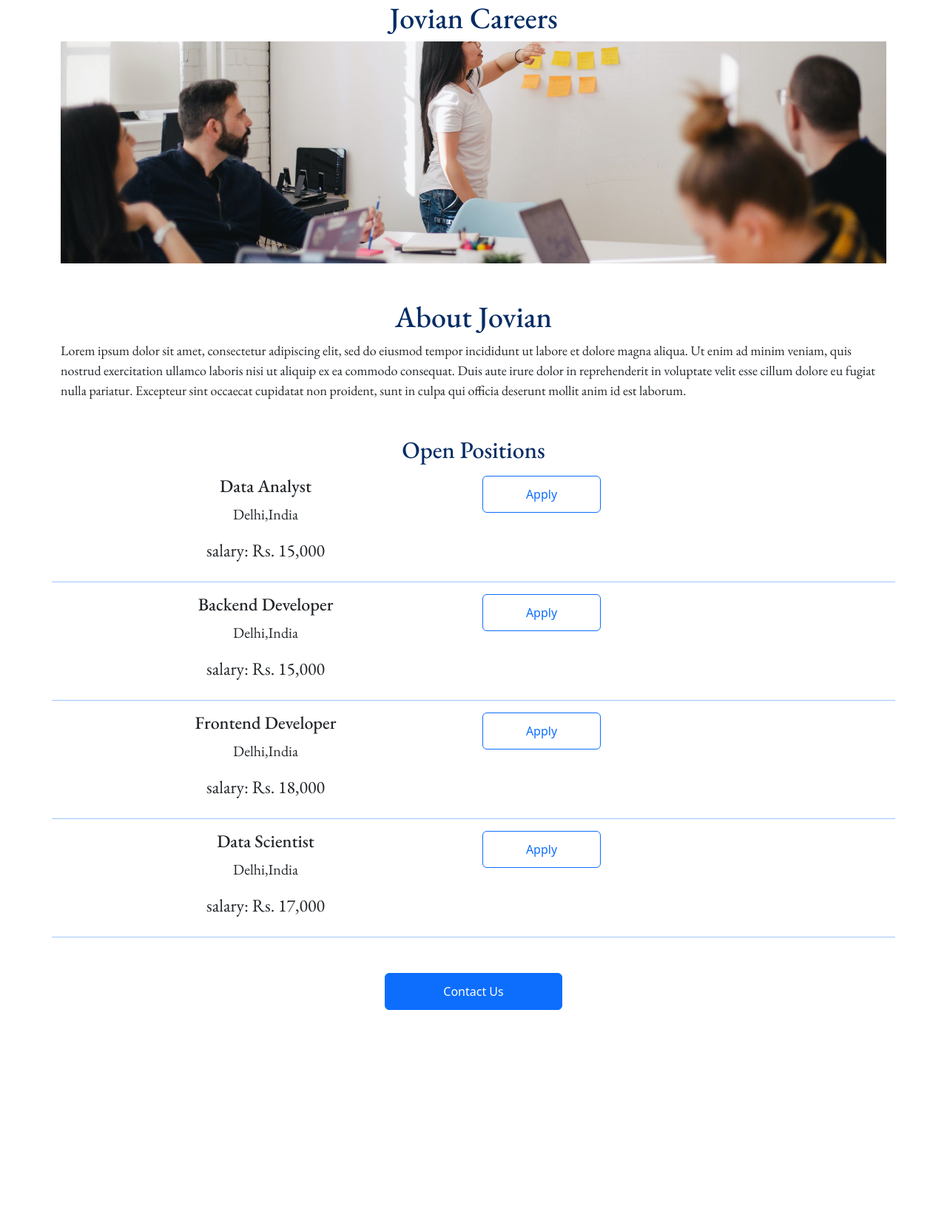
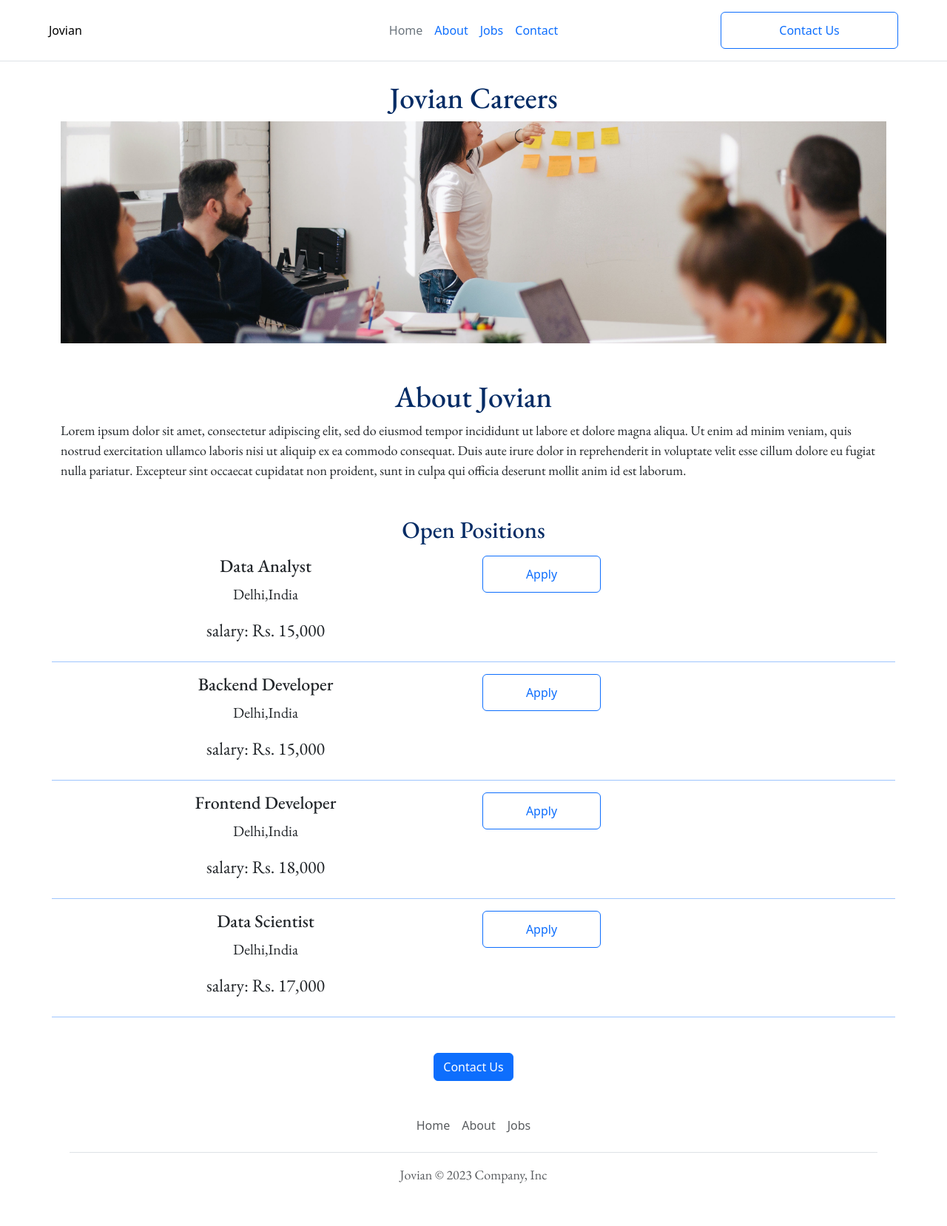
Before and after one commit to kristinenyaga/flask-careers-website-02, a Flask app: page / in a window 1280 px wide. Shown: the whole page at 74% size. Before the commit the page ends 1365 px from the top, so only its background shows below. Run offline with Flask 3, Linux system fonts and the light colour scheme.

Commit message:
included the footer and navbar templates

```diff
--- a/templates/home.html
+++ b/templates/home.html
@@ -8,17 +8,18 @@
    <link href="https://cdn.jsdelivr.net/npm/bootstrap@5.3.1/dist/css/bootstrap.min.css" rel="stylesheet" integrity="sha384-4bw+/aepP/YC94hEpVNVgiZdgIC5+VKNBQNGCHeKRQN+PtmoHDEXuppvnDJzQIu9" crossorigin="anonymous">
 </head>
 <body>
-  <div class="container">
-    <section>
+  <div class="container mt-5">
+    <section>{%include 'nav.html'%}</section>
+    <section id="header">
       <h1 class="text-primary-emphasis">jovian careers</h1>
       <img src="{{ url_for('static', filename='banner.jpg') }}" width="800" class="img"/>
   </section>
-  <section>
+  <section id="about">
     <h1 class="text-primary-emphasis mt-5">About Jovian</h1>
     <p>Lorem ipsum dolor sit amet, consectetur adipiscing elit, sed do eiusmod tempor incididunt ut labore et dolore magna aliqua. Ut enim ad minim veniam, quis nostrud exercitation ullamco laboris nisi ut aliquip ex ea commodo consequat. Duis aute irure dolor in reprehenderit in voluptate velit esse cillum dolore eu fugiat nulla pariatur. Excepteur sint occaecat cupidatat non proident, sunt in culpa qui officia deserunt mollit anim id est laborum.</p>
 
   </section>
-  <section>
+  <section id="jobs">
     <h2 class="text-primary-emphasis mt-5 ">Open Positions</h2>
     {% for job in jobs%}
     {%include 'job.html'%}
@@ -27,7 +28,10 @@
 
   </section>
   <section id="contact" class="mt-5">
-    <button class="btn btn-primary">Contact Us</button>
+    <a href="mailto:nyagakristine@gmail.com?subject=look at this website&body=Hi,I found this website and thought you might like it http://www.geocities.com/wowhtml" class="btn btn-primary">Contact Us</a>
+  </section>
+  <section class="footer">
+    {%include 'footer.htm'%}
   </section>
   </div>
   <script src="https://cdn.jsdelivr.net/npm/bootstrap@5.3.1/dist/js/bootstrap.bundle.min.js" integrity="sha384-HwwvtgBNo3bZJJLYd8oVXjrBZt8cqVSpeBNS5n7C8IVInixGAoxmnlMuBnhbgrkm" crossorigin="anonymous"></script>
```
